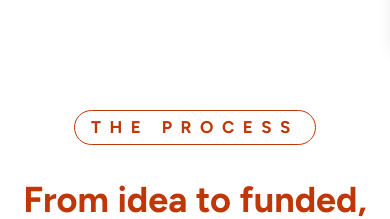
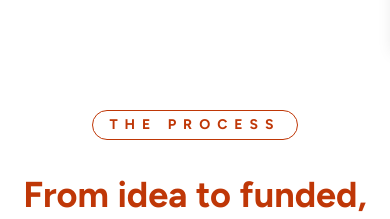
Before and after one commit to villageboost-org/villageboost, a Next.js app: page / in a window 390 px wide. Shown: the part 798-1017 px from the top of the page. Built offline with nearby package versions, Linux system fonts and the light colour scheme.

Commit message:
reduce text size of eyebrow headline on mobile screens

```diff
--- a/app/globals.css
+++ b/app/globals.css
@@ -68,6 +68,6 @@ p {
   }
 
   .eyebrow-headline {
-    @apply mb-8 inline-block rounded-full border border-rust-red px-4 py-1 text-base font-bold uppercase tracking-[.5em] text-rust-red;
+    @apply mb-8 inline-block rounded-full border border-rust-red px-4 py-1 md:text-base text-sm font-bold uppercase tracking-[.5em] text-rust-red;
   }
 }
```
